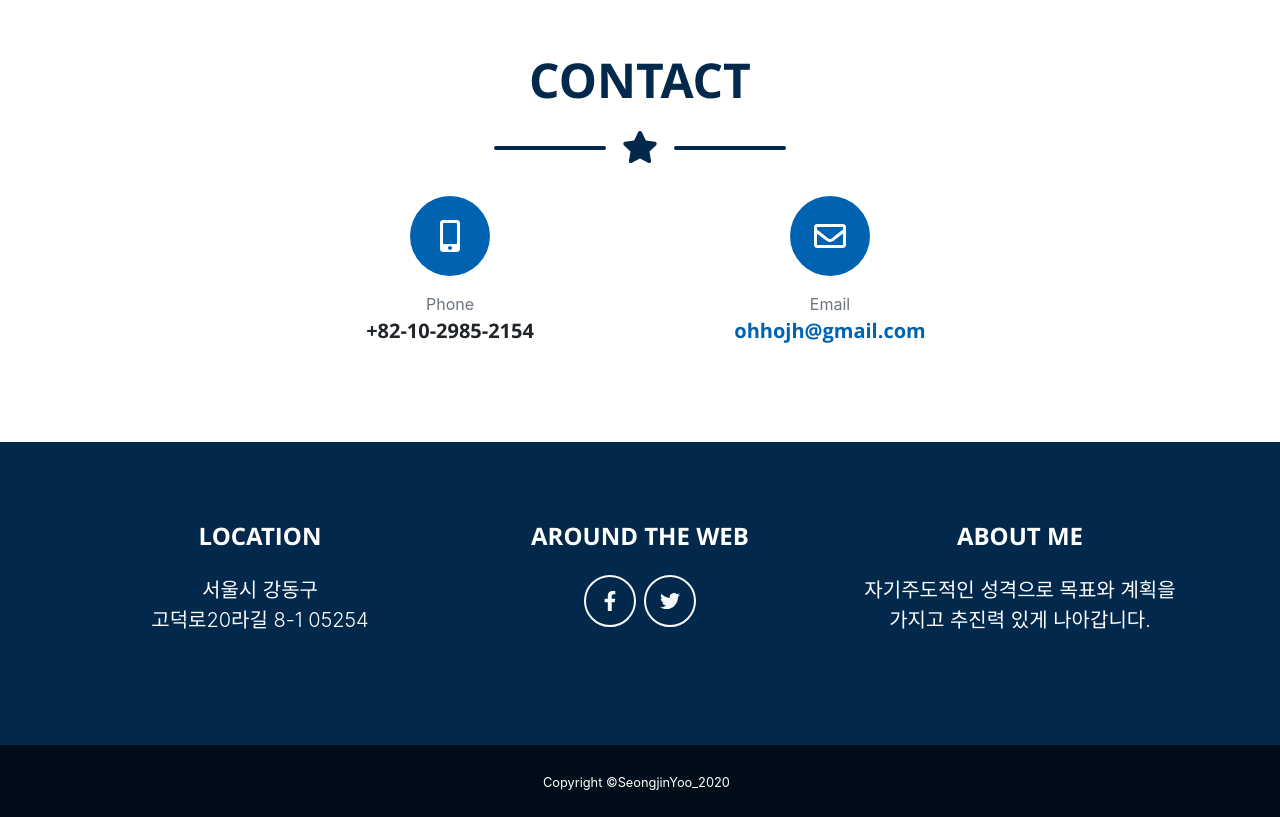
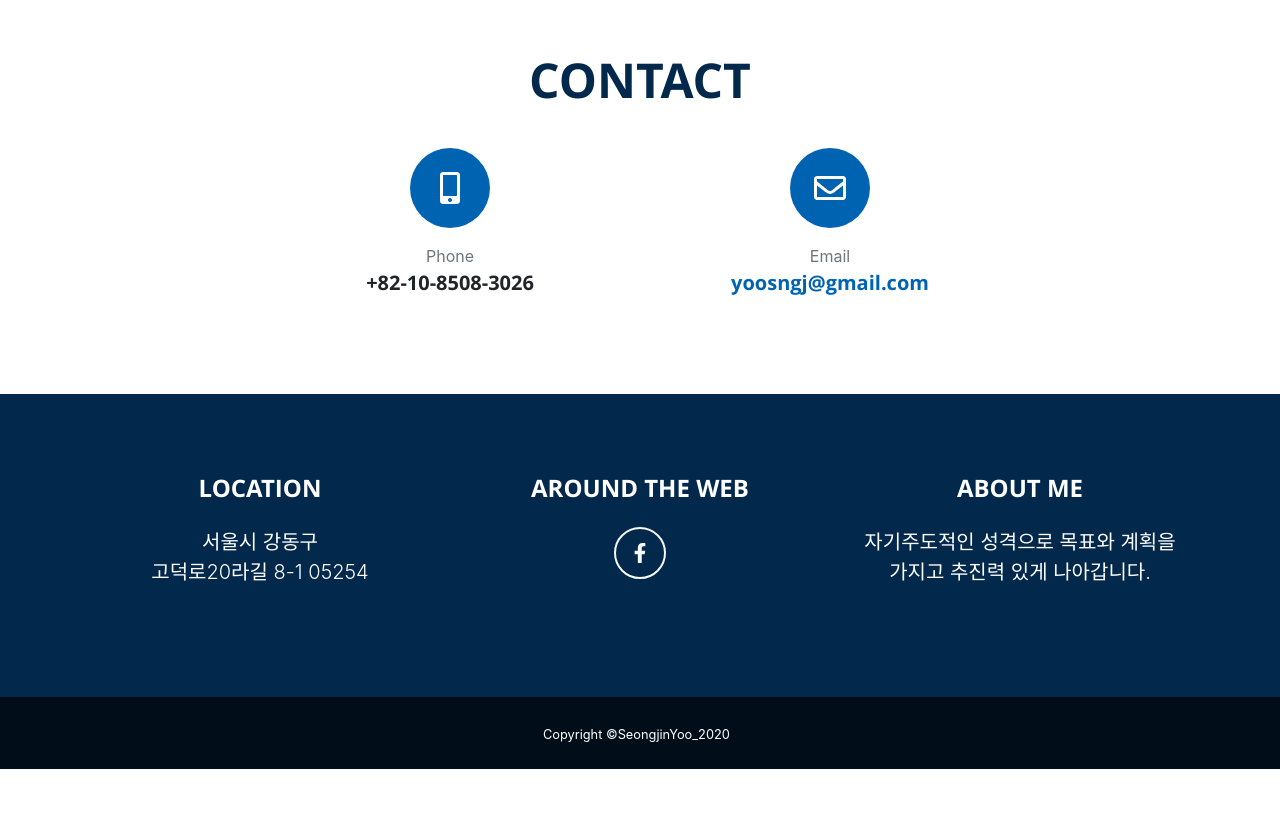
Before and after one commit to SeongjinOliver/SeongjinOliver.github.io, a plain HTML site: page index.html in a window 1280 px wide. Shown: the part 2200-3017 px from the top of the page. After the commit the page ends 2969 px from the top, so only its background shows below. Drawn offline with nearby package versions, Linux system fonts and the light colour scheme; a web font is replaced by a local one.

Commit message:
Modify Portholio

```diff
--- a/index.html
+++ b/index.html
@@ -410,9 +410,6 @@
                 </div>
                 <!-- Icon Divider-->
                 <div class="divider-custom">
-                    <div class="divider-custom-line"></div>
-                    <div class="divider-custom-icon"><i class="fas fa-star"></i></div>
-                    <div class="divider-custom-line"></div>
                 </div>
                 <!-- Contact Section Content-->
                 <div class="row justify-content-center">
@@ -420,13 +417,13 @@
                         <div class="d-flex flex-column align-items-center">
                             <div class="icon-contact mb-3"><i class="fas fa-mobile-alt"></i></div>
                             <div class="text-muted">Phone</div>
-                            <div class="lead font-weight-bold">+82-10-2985-2154</div>
+                            <div class="lead font-weight-bold">+82-10-8508-3026</div>
                         </div>
                     </div>
                     <div class="col-lg-4">
                         <div class="d-flex flex-column align-items-center">
                             <div class="icon-contact mb-3"><i class="far fa-envelope"></i></div>
-                            <div class="text-muted">Email</div><a class="lead font-weight-bold" href="mailto:ohhojh@gmail.com">ohhojh@gmail.com</a>
+                            <div class="text-muted">Email</div><a class="lead font-weight-bold" href="mailto:ohhojh@gmail.com">yoosngj@gmail.com</a>
                         </div>
                     </div>
                 </div>
@@ -444,7 +441,7 @@
                     </div>
                     <!-- Footer Social Icons-->
                     <div class="col-lg-4 mb-5 mb-lg-0">
-                        <h4 class="mb-4">AROUND THE WEB</h4><a class="btn btn-outline-light btn-social mx-1" href="https://www.facebook.com/seongjin.yoo.39"><i class="fab fa-fw fa-facebook-f"></i></a><a class="btn btn-outline-light btn-social mx-1" href="https://www.twitter.com/sbootstrap"><i class="fab fa-fw fa-twitter"></i></a>
+                        <h4 class="mb-4">AROUND THE WEB</h4><a class="btn btn-outline-light btn-social mx-1" href="https://www.facebook.com/seongjin.yoo.39"><i class="fab fa-fw fa-facebook-f"></i></a>
                     </div>
                     <!-- Footer About Text-->
                     <div class="col-lg-4">
```
